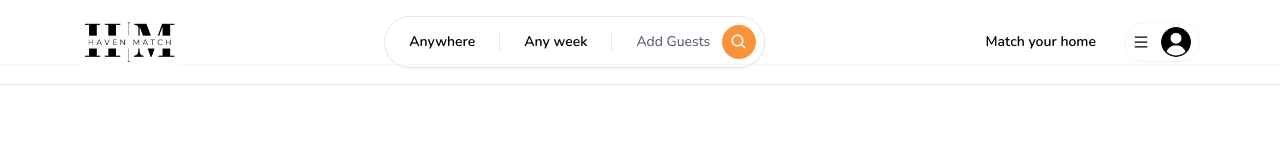
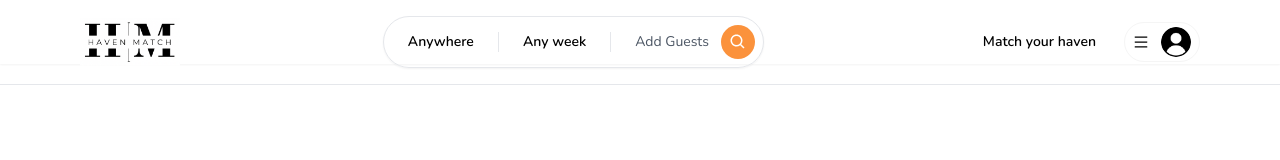
Before and after one commit to vanetti21/HM, a Next.js app in the folder haven-match/: page / in a window 1280 px wide. Shown: the top 160 px of the page. Built offline with nearby package versions, Linux system fonts and the light colour scheme.

Commit message:
Descripción Commit

```diff
--- a/haven-match/app/components/Navbar/UserMenu.tsx
+++ b/haven-match/app/components/Navbar/UserMenu.tsx
@@ -32,7 +32,7 @@ const UserMenu = () => {
                         cursor-pointer
                     "
                 >
-                    Match your home
+                    Match your haven
                 </div>
                 <div
                     onClick={toggleOpen}
```
